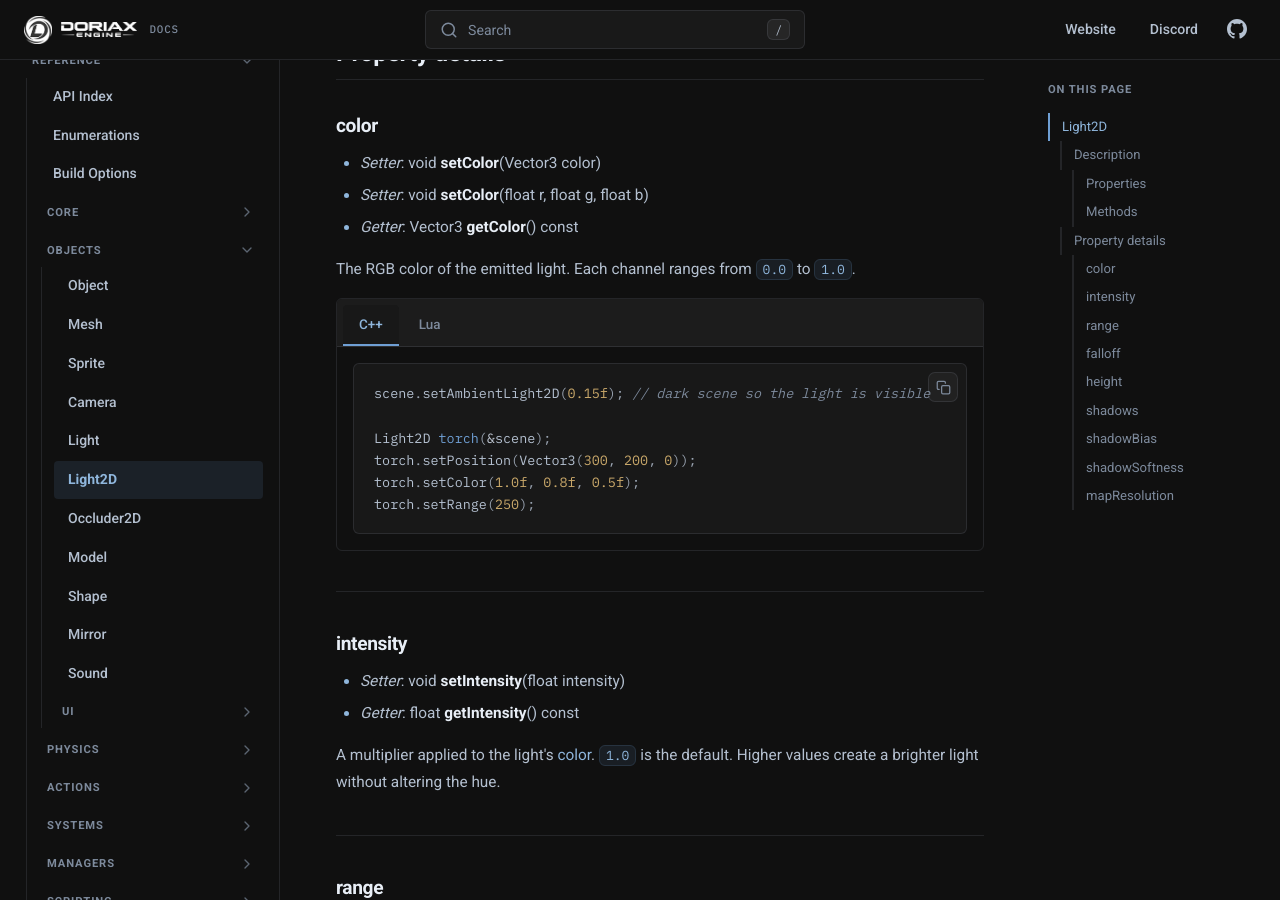
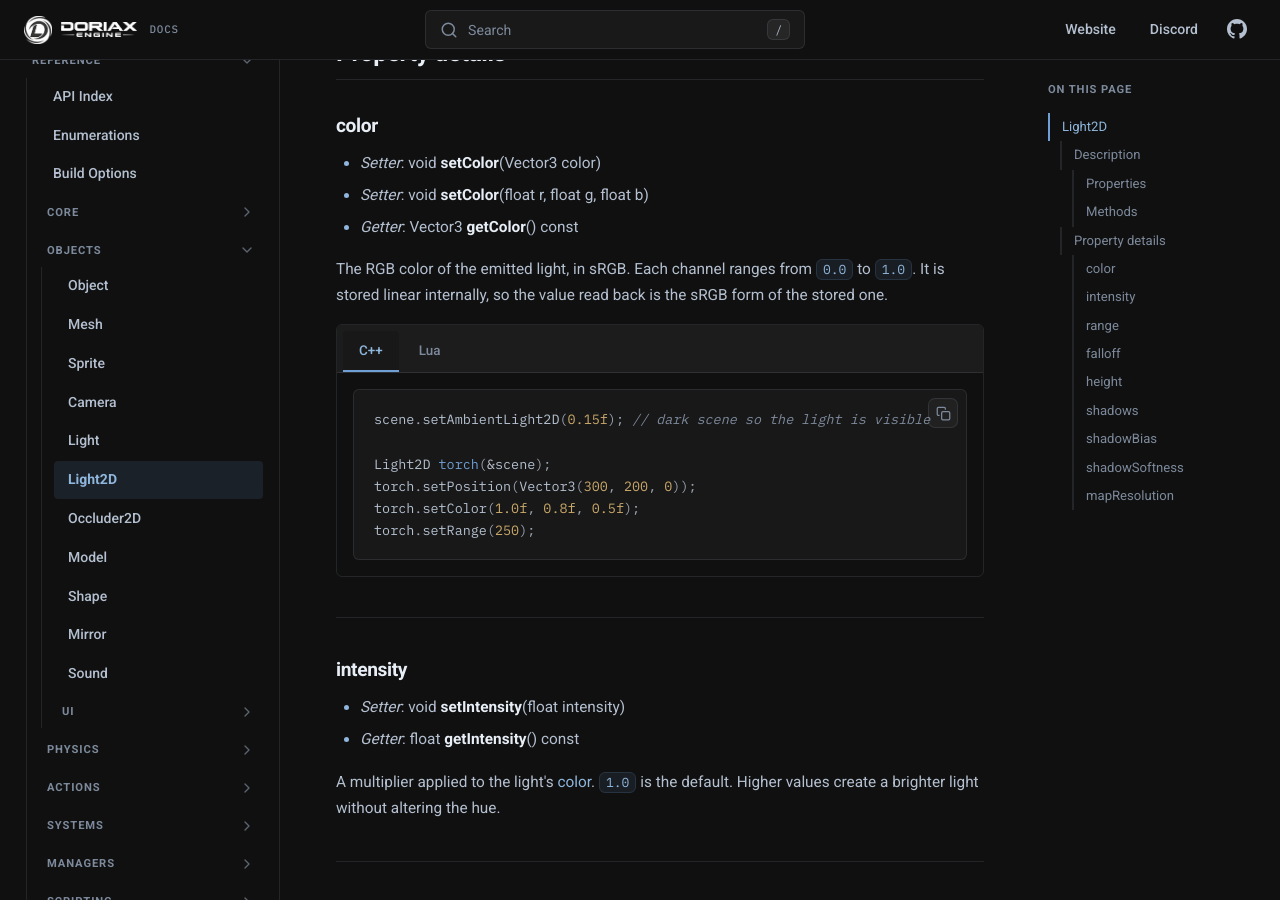
Before and after one commit to doriaxengine/doriax-docs, an MkDocs documentation site: the page built from docs/reference/classes/light2d.md, in a window 1280 px wide and 900 px high, scrolled down 2121 px. Built offline with MkDocs 1.6.1, drawn with Linux system fonts in a browser that asks for light colours; comment, search, counter and statistics services are not loaded.

Commit message:
Doc light and 2D light colors as sRGB

````diff
--- a/docs/reference/classes/light2d.md
+++ b/docs/reference/classes/light2d.md
@@ -62,7 +62,7 @@ Shadows are opt-in per light and are cast by [Occluder2D](occluder2d.md) compone
 * *Setter*: void **setColor**(float r, float g, float b)
 * *Getter*: Vector3 **getColor**() const
 
-The RGB color of the emitted light. Each channel ranges from `0.0` to `1.0`.
+The RGB color of the emitted light, in sRGB. Each channel ranges from `0.0` to `1.0`. It is stored linear internally, so the value read back is the sRGB form of the stored one.
 
 === "C++"
     ```cpp
````
Also changed, not shown: docs/reference/classes/light.md (+1 -1 lines).
